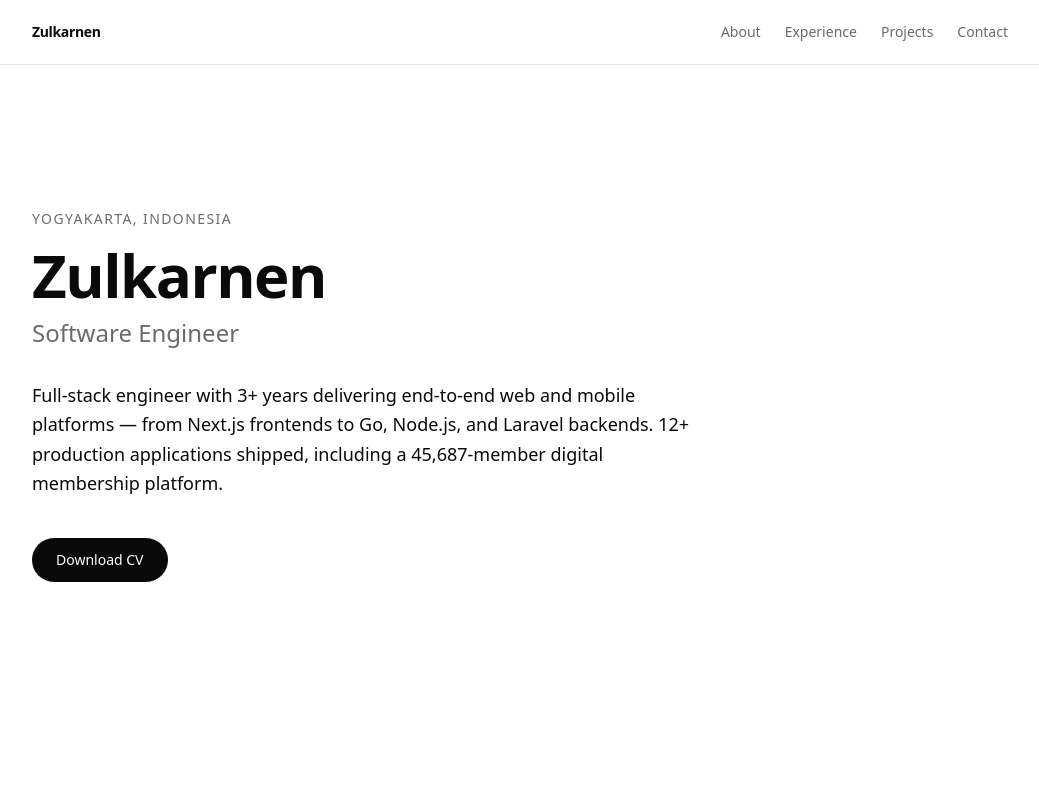
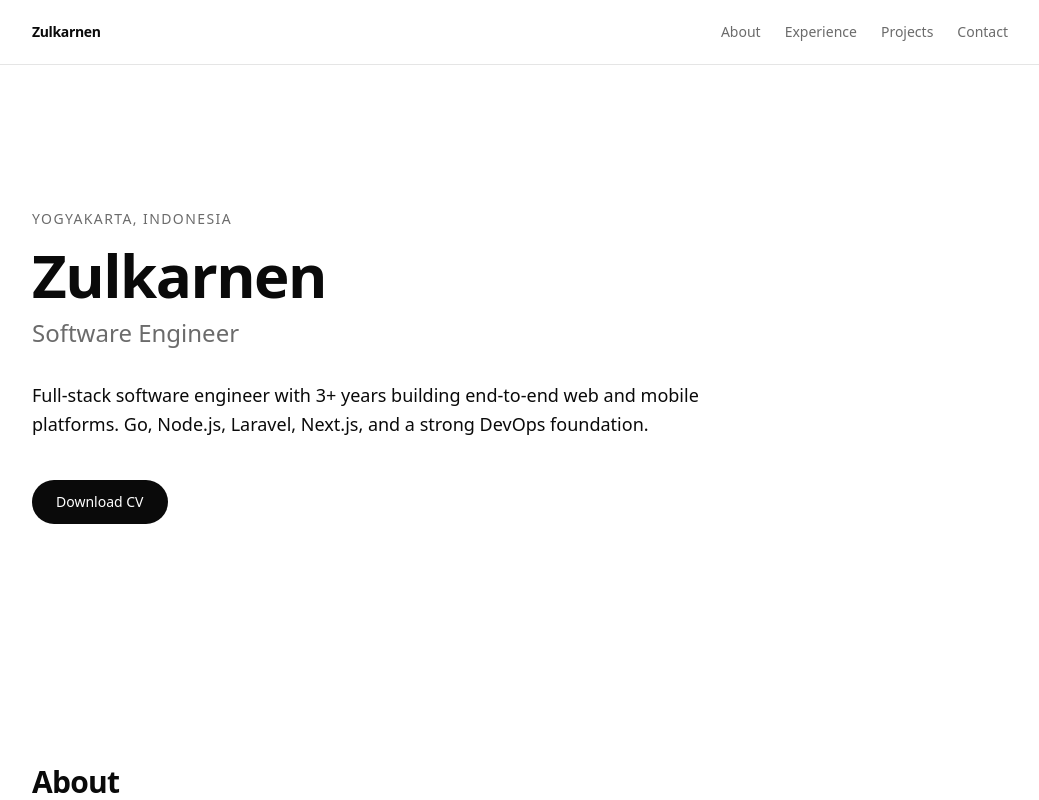
Before and after one commit to zulkarnen-force/cv-public, a Next.js app: page / in a window 1280 px wide. Shown: the top 800 px of the page, without its empty margins (120-1159 px from the left). Built offline with nearby package versions, Linux system fonts and the light colour scheme.

Commit message:
feat(content): add cv

```diff
--- a/content/cv.ts
+++ b/content/cv.ts
@@ -38,7 +38,7 @@ export const profile: Profile = {
   name: "Zulkarnen",
   title: "Software Engineer",
   tagline:
-    "Full-stack engineer with 3+ years delivering end-to-end web and mobile platforms — from Next.js frontends to Go, Node.js, and Laravel backends. 12+ production applications shipped, including a 45,687-member digital membership platform.",
+    "Full-stack software engineer with 3+ years building end-to-end web and mobile platforms. Go, Node.js, Laravel, Next.js, and a strong DevOps foundation.",
   location: "Yogyakarta, Indonesia",
   cvPdfPath: "/cv.pdf",
 };
```
Also changed, not shown: 1 other file (tests, documents, lock files or other folders).
